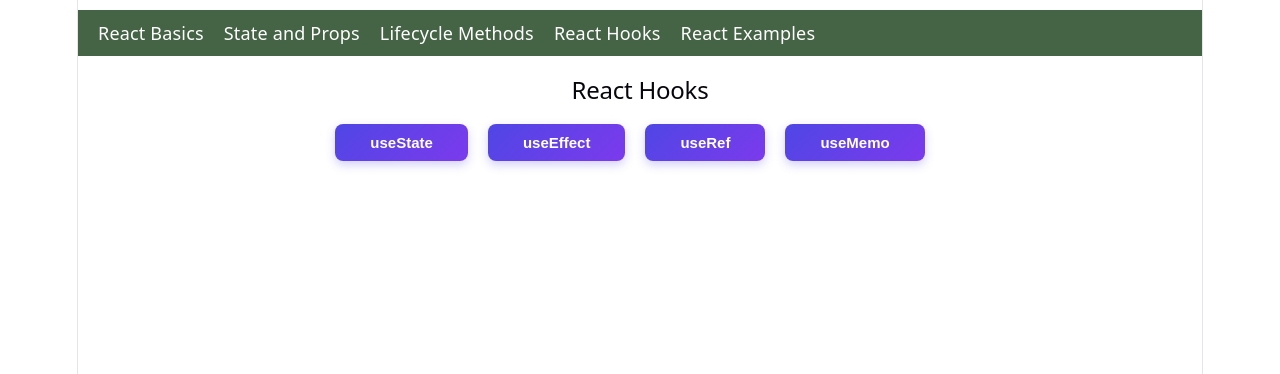
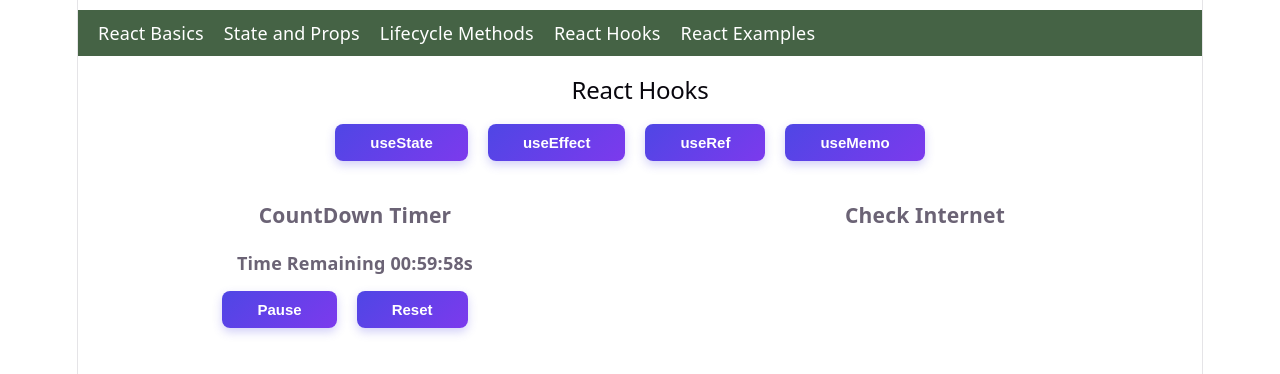
Before and after one commit to sheraz2882/ReactBasics, a React (Vite) app: page /react-hooks in a window 1280 px wide. Both pictures are taken after a click on the button "useEffect". Shown: the top 374 px of the page. Built offline with nearby package versions, Linux system fonts and the light colour scheme.

Commit message:
added CountDown Timer using useEffect React Hook

```diff
--- a/src/App.css
+++ b/src/App.css
@@ -267,12 +267,14 @@
   margin-top: 20px;
 }
 
-.use-state-exam {
+.use-state-exam, .use-effect-exam {
   display: flex;
   flex-direction: column;
   flex: 1;
 
 }
+
+
 
 .hook-shopping-cart{
   margin-top: 12px;
@@ -289,5 +291,4 @@ display: flex;
 display: flex;
   flex-direction: column;
   flex: 1;
-  flex-grow: 1;
 }
--- a/src/ReactHooks.tsx
+++ b/src/ReactHooks.tsx
@@ -5,6 +5,19 @@ interface ReactHooksType {
   code: string;
   name: string;
   description: string;
+}
+
+interface ProductType {
+  id: number;
+  name: string;
+  price: number;
+  image: string;
+  category: string;
+}
+
+interface CartItemType {
+  product: ProductType;
+  quantity: number;
 }
 
 const ReactHooksData: ReactHooksType[] = [
@@ -34,7 +47,7 @@ const ReactHooksData: ReactHooksType[] = [
   },
 ];
 
-const products = [
+const products: ProductType[] = [
   {
     id: 1,
     name: "Wireless Headphones",
@@ -70,6 +83,29 @@ const products = [
 function UseStateDemo({ hookData }: { hookData: ReactHooksType }) {
   const [counter, setCounter] = useState(0);
   const [theme, setTheme] = useState("light");
+  const [checkCart, setCheckCart] = useState(false);
+  const [cartItems, setCartItems] = useState<CartItemType[]>([]);
+
+  const handleAddToCart = (product: ProductType) => {
+    setCartItems((prevItems) => {
+      // Check if the item is already in the cart
+      const itemExists = prevItems.find(
+        (item) => item.product.id === product.id,
+      );
+
+      if (itemExists) {
+        // If it exists, increase the quantity of that specific item
+        return prevItems.map((item) =>
+          item.product.id === product.id
+            ? { ...item, quantity: item.quantity + 1 }
+            : item,
+        );
+      }
+
+      // If it's a new item, add it to the cart with a quantity of 1
+      return [...prevItems, { product, quantity: 1 }];
+    });
+  };
 
   return (
     <div>
@@ -115,6 +151,59 @@ function UseStateDemo({ hookData }: { hookData: ReactHooksType }) {
       <div className="hook-shopping-cart">
         <h2>Shopping Cart</h2>
 
+        {cartItems.length > 0 && (
+          <div className="products-cart">
+            <button
+              className="hook-button"
+              onClick={() => {
+                setCheckCart(true);
+              }}
+            >
+              Check Cart {cartItems.length}
+            </button>
+          </div>
+        )}
+
+        {checkCart ? (
+          <div className="product-display-card">
+            {cartItems.map((cartItem) => (
+              <div className="product-info-card">
+                <p style={{ fontSize: "60px", flexGrow: 1 }}>
+                  {cartItem.product.image}
+                </p>
+
+                <p style={{ fontSize: "16px", flexGrow: 1, marginTop: "30px" }}>
+                  {cartItem.product.name}
+                </p>
+
+                <p style={{ fontSize: "16px", flexGrow: 1 }}>
+                  Rs. {cartItem.product.price}
+                </p>
+
+                <button
+                  style={{ fontSize: "12px", marginTop: "10px" }}
+                  className="hook-button"
+                  onClick={() => {}}
+                >
+                  Remove Item - Quantity {cartItem.quantity}
+                </button>
+              </div>
+            ))}
+          </div>
+        ) : (
+          <DisplayProducts addToCart={handleAddToCart} />
+        )}
+      </div>
+    </div>
+  );
+}
+
+interface DisplayProductsProps {
+  addToCart: (product: ProductType) => void; // Callback returns nothing (void)
+}
+
+const DisplayProducts: React.FC<DisplayProductsProps> = ({ addToCart }) => {
+  return (
     <div className="product-display-card">
       {products.map((product) => (
         <div className="product-info-card">
@@ -124,33 +213,111 @@ function UseStateDemo({ hookData }: { hookData: ReactHooksType }) {
             {product.name}
           </p>
 
-              <p style={{ fontSize: "16px", flexGrow: 1 }}>
-                Rs. {product.price}
-              </p>
+          <p style={{ fontSize: "16px", flexGrow: 1 }}>Rs. {product.price}</p>
 
           <button
             style={{ fontSize: "12px", marginTop: "10px" }}
             className="hook-button"
-                onClick={() => {}}
+            onClick={() => {
+              addToCart(product);
+            }}
           >
             Add To Cart
           </button>
         </div>
       ))}
     </div>
+  );
+};
+
+function UseEffectDemo({ hookData }: { hookData: ReactHooksType }) {
+  return (
+    <div className="hook-demo-card">
+      <div className="use-effect-exam">
+        <h3>CountDown Timer</h3>
+        <CountDownTimer initialSeconds={3600} />
+      </div>
+      <div className="use-effect-exam">
+        <h3>Check Internet</h3>
       </div>
     </div>
   );
 }
 
-function useEffectDemo() {
-  return <div className="hook-demo-card"></div>;
+interface CountDownTimerProps {
+  initialSeconds: number;
 }
+
+const CountDownTimer = ({ initialSeconds }: CountDownTimerProps) => {
+  const [seconds, setSeconds] = useState<number>(initialSeconds);
+  const [active, setActive] = useState(true);
+
+  let timer: number | null = null;
+
+  useEffect(() => {
+    if (active && seconds > 0) {
+      timer = setInterval(() => {
+        setSeconds((prev) => prev - 1);
+      }, 1000);
+    } else if (seconds === 0) {
+      setActive(false);
+    }
+
+    //clear on unmount or before running effect again
+    return () => {
+      if (timer) clearInterval(timer);
+    };
+  }, [active, seconds]); //Re-run effect whenever 'active or seconds' updates
+
+  //format time util function
+
+  const formatTimer = (totalSeconds: number) => {
+    const hrs = Math.floor(totalSeconds / 3600);
+    const mins = Math.floor((totalSeconds % 3600) / 60);
+    const secs = totalSeconds % 60;
+
+    // Pad single digits with a leading zero
+    return [hrs, mins, secs]
+      .map((val) => String(val).padStart(2, "0"))
+      .join(":");
+  };
+
+  return (
+    <div className="timer-box">
+      <p style={{ fontSize: "18px", fontWeight: "bold" }}>
+        {seconds > 0
+          ? "Time Remaining " + formatTimer(seconds) + "s"
+          : "⏰ Time's Up!"}
+      </p>
+
+      <div style={{ marginTop: "15px" }} className="timer-controls">
+        <button
+          className="hook-button"
+          onClick={() => {
+            setActive(!active);
+          }}
+        >
+          {active ? "Pause" : "Play"}
+        </button>
+        <button
+          className="hook-button"
+          onClick={() => {
+            (setSeconds(3600), setActive(true));
+          }}
+        >
+          Reset
+        </button>
+      </div>
+    </div>
+  );
+};
 
 function selectedHookView(selectedHook: ReactHooksType) {
   switch (selectedHook.name) {
     case "useState":
       return <UseStateDemo hookData={selectedHook} />;
+    case "useEffect":
+      return <UseEffectDemo hookData={selectedHook} />;
 
     default:
       return <div></div>;
@@ -158,7 +325,9 @@ function selectedHookView(selectedHook: ReactHooksType) {
 }
 
 export const ReactHooks = () => {
-  const [selectedHook, setSelectedHook] = useState<ReactHooksType | null>(null);
+  const [selectedHook, setSelectedHook] = useState<ReactHooksType>(
+    ReactHooksData[0],
+  );
   return (
     <>
       <div className="hooks-container">
```
Lines whose indentation alone changed are shown as unchanged.
